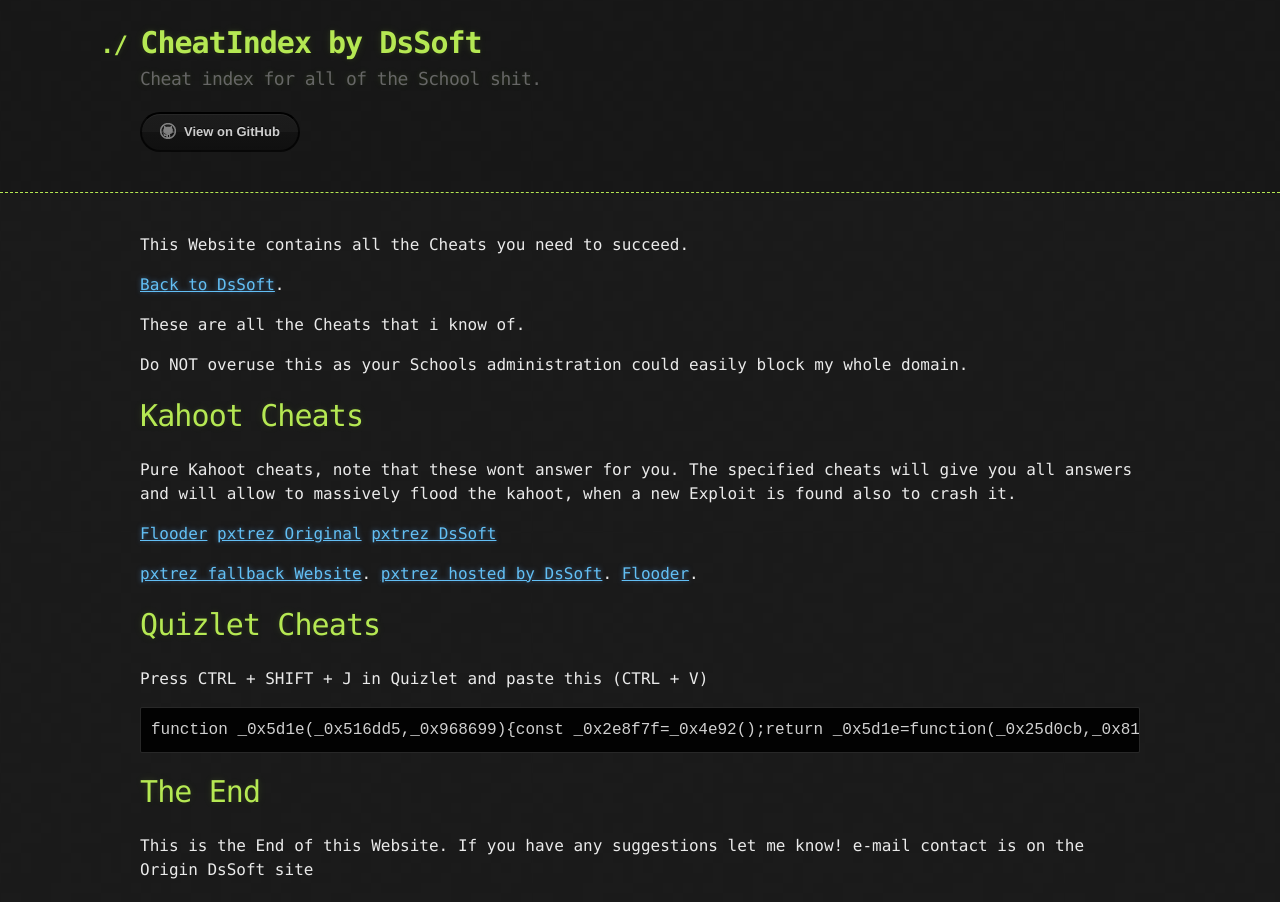
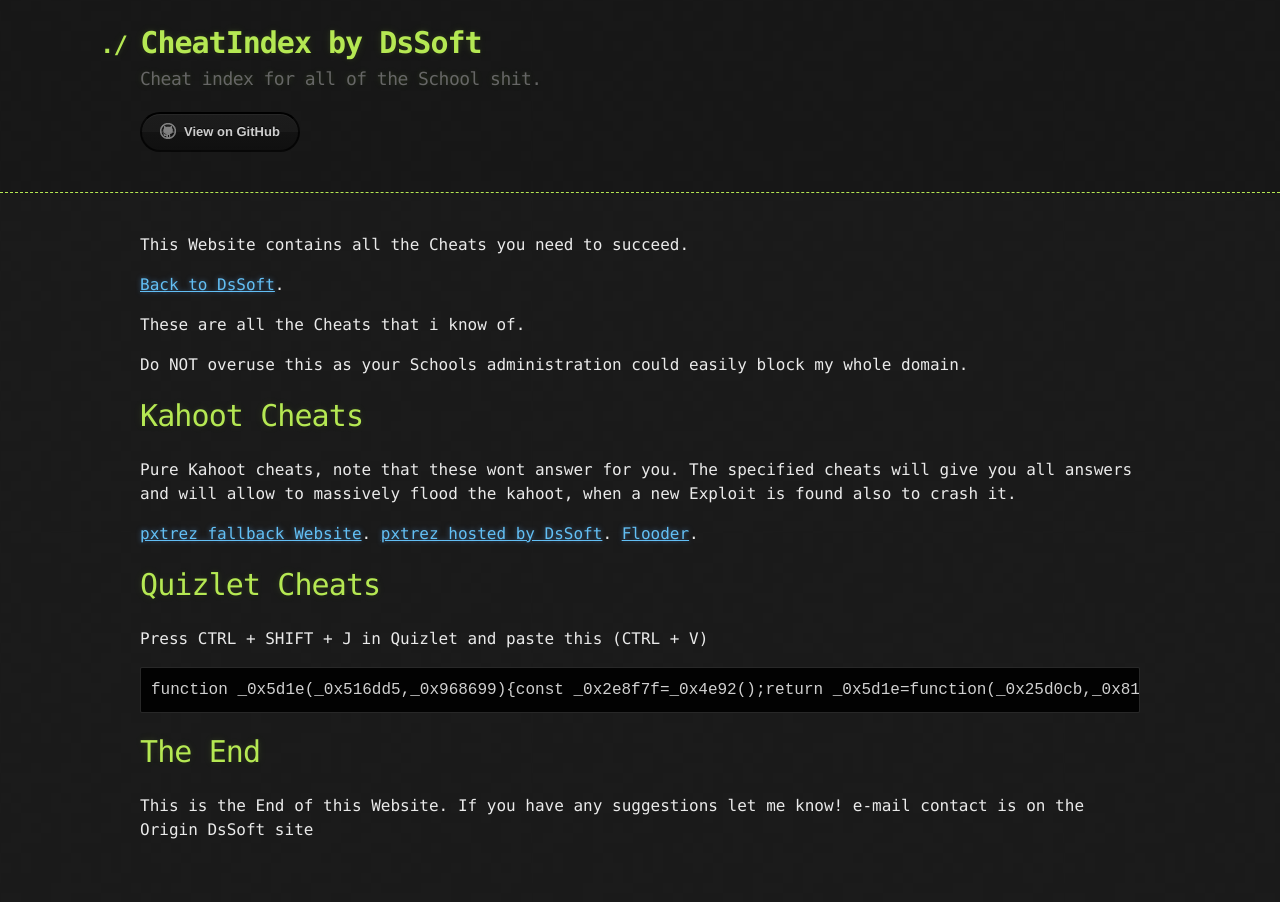
Before and after one commit to DsSoft-Byte/CheatIndex, a Jekyll site: the page built from index.md, in a window 1280 px wide. Built offline with Jekyll 4.4.1, drawn with Linux system fonts in a browser that asks for light colours.

Commit message:
Update index.md

```diff
--- a/index.md
+++ b/index.md
@@ -15,13 +15,9 @@ Do NOT overuse this as your Schools administration could easily block my whole d
 Pure Kahoot cheats, note that these wont answer for you. The specified cheats will give you all answers and will allow to massively flood the kahoot, when a new Exploit is found also to crash it.
 
 
-<a href="kahoot.club">Flooder</a>
-<a href="pxtrez.com">pxtrez Original</a>
-<a href="6288cc3a34ec3d7b9f1599ce--stoic-chandrasekhar-ad0be0.netlify.app/">pxtrez DsSoft</a>
-
 [pxtrez fallback Website]("https://6288cc3a34ec3d7b9f1599ce--stoic-chandrasekhar-ad0be0.netlify.app/"").
-[pxtrez hosted by DsSoft]("dssoft-byte.github.io/Cheatz").
-[Flooder]("kahoot.club").
+[pxtrez hosted by DsSoft]("http://dssoft-byte.github.io/Cheatz").
+[Flooder]("https://kahoot.club").
 
 
 # Quizlet Cheats
```
